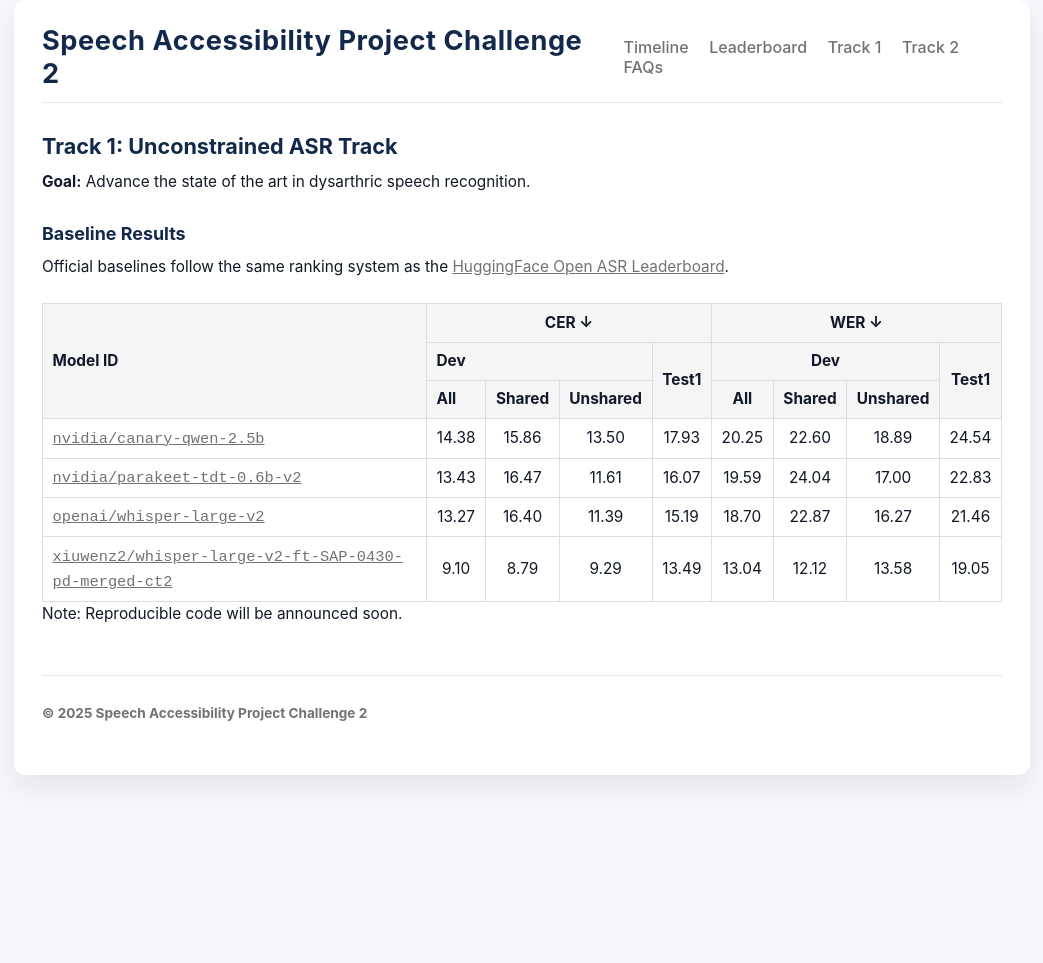
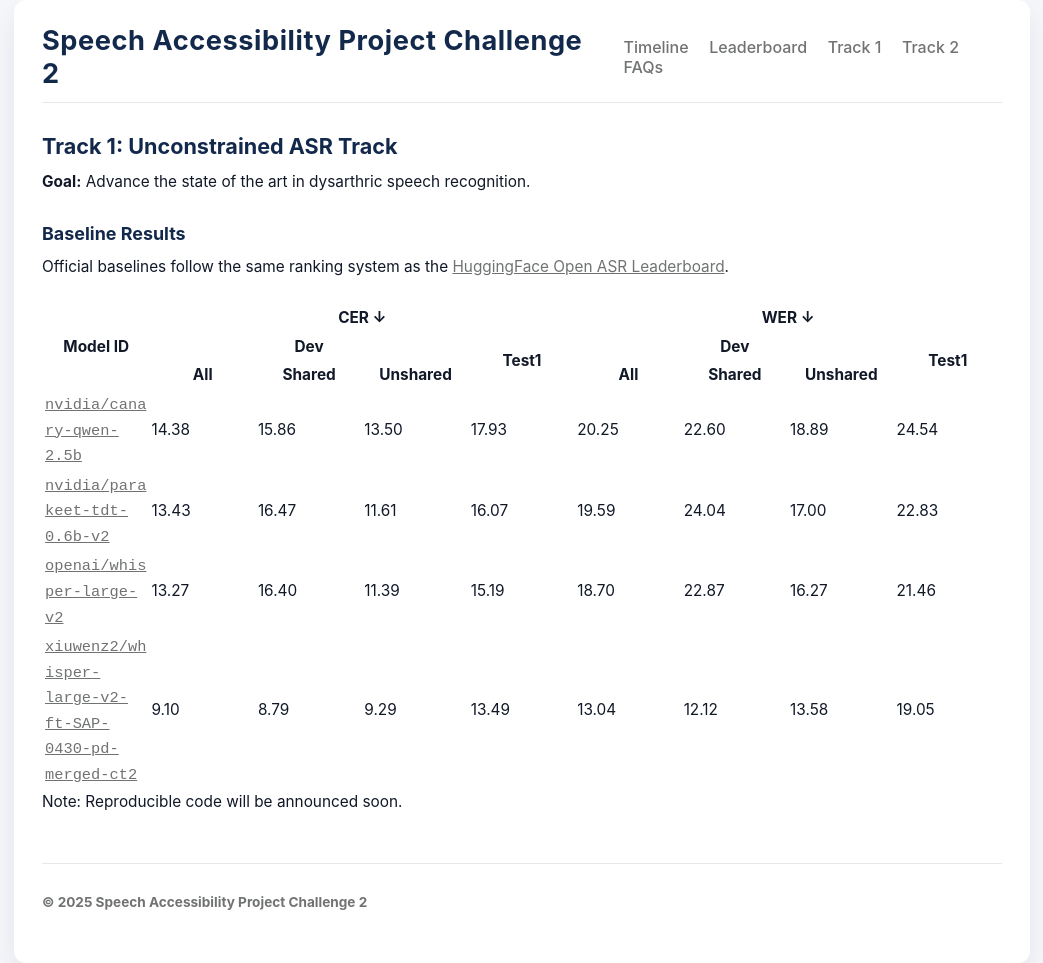
Before and after one commit to xiuwenz2/SAPC2-website, a Jekyll site: the page built from pages/track1.md, in a window 1280 px wide. Shown: the whole page, without its empty margins (118-1161 px from the left). Built offline with Jekyll 4.4.1, drawn with Linux system fonts in a browser that asks for light colours; before the commit the page ends 900 px from its top, so only the background shows below that.

Commit message:
Update style.css

```diff
--- a/assets/css/style.css
+++ b/assets/css/style.css
@@ -156,30 +156,26 @@ a {
   overflow-x: auto;   /* allows horizontal scroll on very small screens */
 }
 
-.baseline-table {
-  /* width: 100%;        /* fills the container, shrinks/grows with it */ */
-  max-width: 100%;
-  border-collapse: collapse;
-  table-layout: auto; /* columns adapt to content */
+.baseline-table{
+  table-layout: fixed;
+  width: 100%;
 }
 
-.baseline-table th,
-.baseline-table td {
-  padding: 0.4rem 0.6rem;
-  border: 1px solid #ddd;
-  text-align: center;
+.baseline-table .col-model{
+  width: 40%;
 }
 
-.baseline-table th:first-child,
-.baseline-table td:first-child {
-  /* width: 15%;           /* tweak this % until it looks right */ */
-  white-space: nowrap;  /* prevents the model id from wrapping */
-  text-align: left;
+.baseline-table .col-metric{
+  width: 7.5%;
 }
 
-.baseline-table thead {
-  background: #f5f5f5;
-  font-weight: 600;
+.baseline-table td:first-child{
+  white-space: normal;
+  overflow-wrap: anywhere;
+}
+
+.baseline-table thead tr:nth-child(2) th{
+  text-align: center;
 }
 
 .baseline-legend {
```
